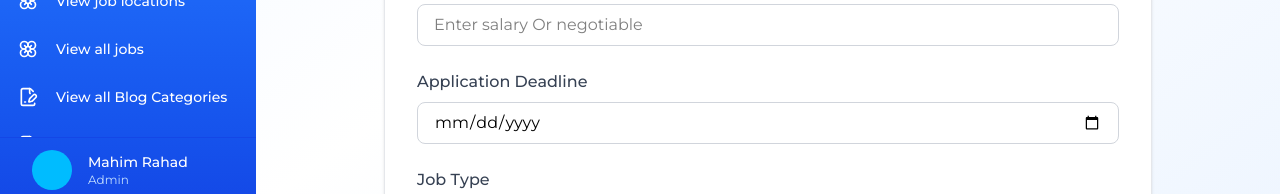
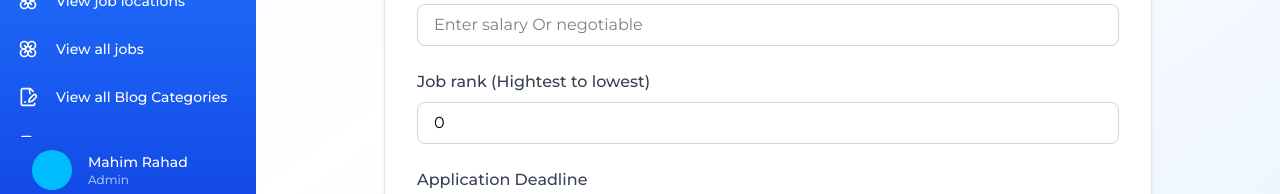
Before and after one commit to MostasirMahim/talentracker-demo, a Next.js app: page /dashboard/jobs/post in a window 1280 px wide. Shown: the part 591-785 px from the top of the page. Built offline with nearby package versions, Linux system fonts and the light colour scheme; no server answers.

Commit message:
added rank in jobs

```diff
--- /dev/null
+++ b/src/app/(dashboard)/dashboard/jobs/loading.js
@@ -0,0 +1,7 @@
+import React from "react";
+
+function loading() {
+  return <div>loading...</div>;
+}
+
+export default loading;
--- a/src/components/Dashboard/jobs/JobListTable/JobListTable.js
+++ b/src/components/Dashboard/jobs/JobListTable/JobListTable.js
@@ -49,6 +49,7 @@ const JobListTable = ({ jobs = {} }) => {
                 <th className="text-left py-3 px-4 border-b">ID</th>
                 <th className="text-left py-3 px-4 border-b">Title</th>
                 <th className="text-left py-3 px-4 border-b">Deadline</th>
+                <th className="text-left py-3 px-4 border-b">Rank</th>
                 <th className="text-left py-3 px-4 border-b">Actions</th>
               </tr>
             </thead>
@@ -67,6 +68,7 @@ const JobListTable = ({ jobs = {} }) => {
                   <td className="py-3 px-4 border-b capitalize">
                     {job.deadline}
                   </td>
+                  <td className="py-3 px-4 border-b capitalize">{job.rank}</td>
                   <td className="py-3 px-4 border-b">
                     <div className="flex gap-2">
                       <button
--- a/src/components/Dashboard/jobs/JobPostForm/JobPostForm.js
+++ b/src/components/Dashboard/jobs/JobPostForm/JobPostForm.js
@@ -21,7 +21,11 @@ export default function JobPostForm({ jobTypes, jobCategories, jobLocations }) {
     reset,
     formState: { errors, isSubmitting },
     setError,
-  } = useForm();
+  } = useForm({
+    defaultValues: {
+      rank: 0,
+    },
+  });
 
   const [editorValue, setEditorValue] = useState("");
   const router = useRouter();
@@ -43,6 +47,7 @@ export default function JobPostForm({ jobTypes, jobCategories, jobLocations }) {
         job_type: job.job_type.id,
         job_category: job.job_category.id,
         job_location: job.job_location.id,
+        rank: job.rank,
       });
     } else {
       reset();
@@ -196,6 +201,26 @@ export default function JobPostForm({ jobTypes, jobCategories, jobLocations }) {
             <p className="text-red-500 text-sm mt-1">{errors.salary.message}</p>
           )}
         </div>
+        {/* Rank */}
+        <div>
+          <label className="block font-medium mb-2 text-gray-700">
+            Job rank (Hightest to lowest)
+          </label>
+          <input
+            type="number"
+            placeholder="Enter job rank"
+            {...register("rank", {
+              required:
+                "Rank is required. If you want default behavior then enter 0",
+            })}
+            className={`w-full px-4 py-2 border rounded-lg focus:ring-2 focus:ring-blue-500 ${
+              errors.rank ? "border-red-500" : "border-gray-300"
+            }`}
+          />
+          {errors.rank && (
+            <p className="text-red-500 text-sm mt-1">{errors.rank.message}</p>
+          )}
+        </div>
 
         {/* Deadline */}
         <div>
```
